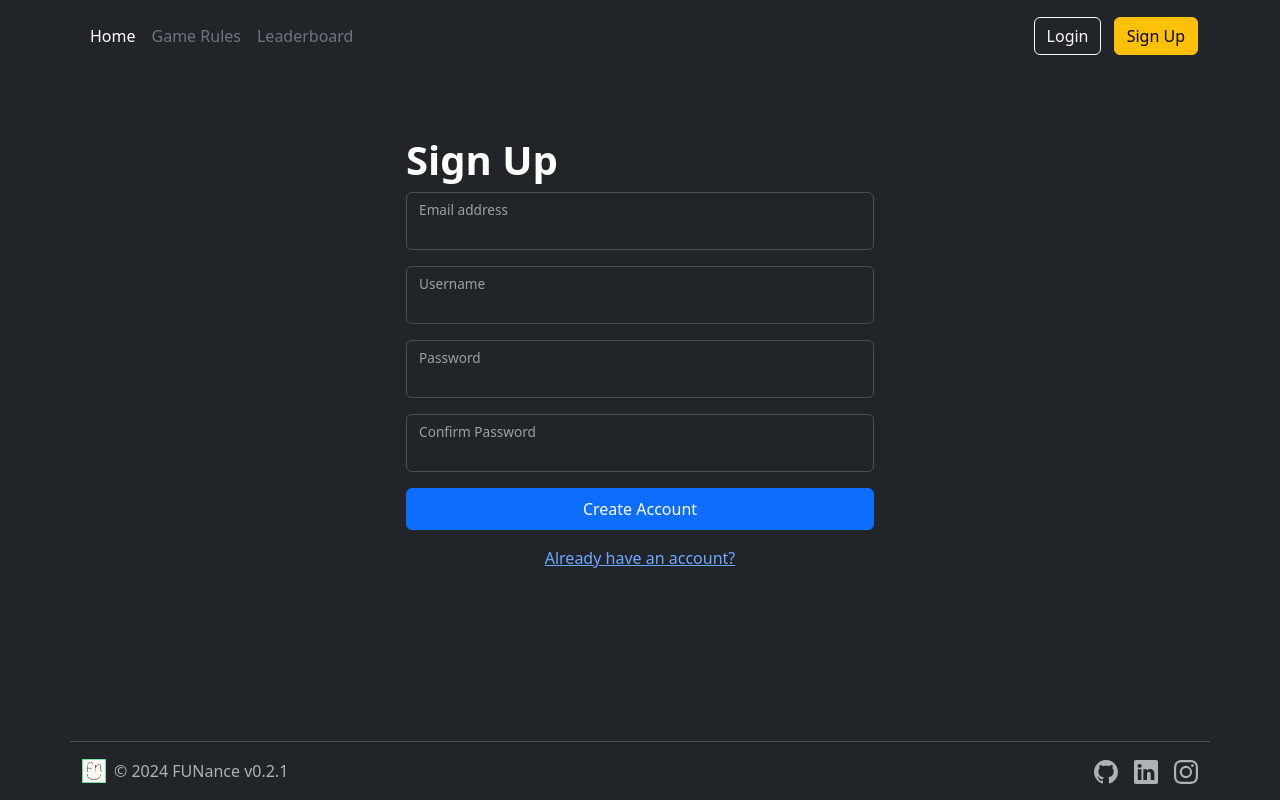
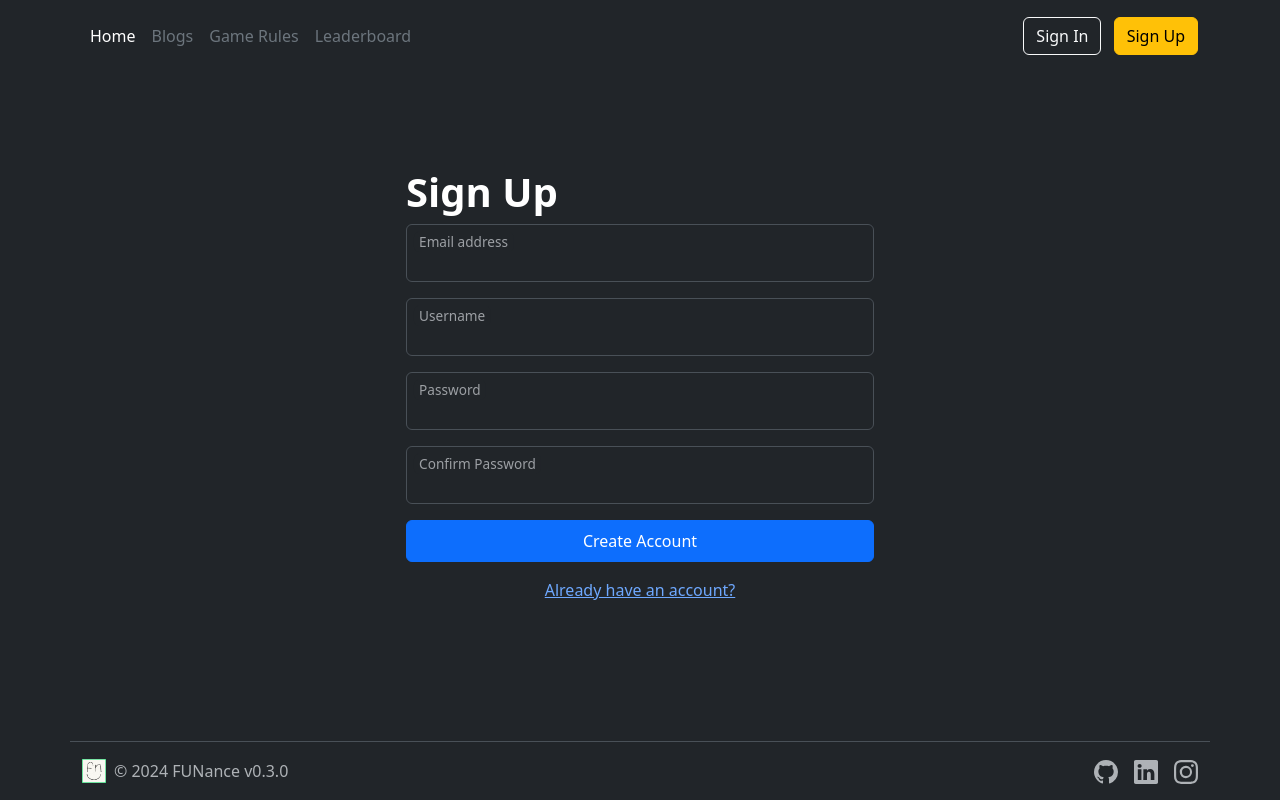
Before and after one commit to yangsu01/Funance_app, a Flask app: page /sign_up in a window 1280 px wide. Run offline with Flask 3, Linux system fonts and the light colour scheme; some libraries are stand-ins or nearby versions.

Commit message:
update version to v0.3.0

```diff
--- a/src/webapp/templates/base.html
+++ b/src/webapp/templates/base.html
@@ -22,6 +22,7 @@
 
           <ul class="nav col-12 col-lg-auto me-lg-auto mb-2 justify-content-center mb-md-0">
             <li><a href="/" class="nav-link px-2 text-white" id="home">Home</a></li>
+            <li><a href="/blogs" class="nav-link px-2 text-secondary" id="blogs">Blogs</a></li>
             <li><a href="/rules" class="nav-link px-2 text-secondary" id="rules">Game Rules</a></li>
             <li><a href="/leaderboard" class="nav-link px-2 text-secondary" id="leaderboard">Leaderboard</a></li>
             {% if user.is_authenticated %}
@@ -31,10 +32,10 @@
 
           <div class="text-end">
             {% if user.is_authenticated %}
-              <a class="btn btn-warning" id="logout" href="/logout">Logout</a>
+              <a class="btn btn-warning" id="signOut" href="/sign_out">Sign Out</a>
             {% else %}
-              <a class="btn btn-outline-light me-2" id="login" href="/login">Login</a>
-              <a class="btn btn-warning" id="signUp" href="/sign-up">Sign Up</a>
+              <a class="btn btn-outline-light me-2" id="signIn" href="/sign_in">Sign In</a>
+              <a class="btn btn-warning" id="signUp" href="/sign_up">Sign Up</a>
             {% endif %}
           </div>
         </div>
@@ -62,9 +63,11 @@
       {% endwith %}
     </div>
 
+    <div id="data-container" {% block data %} {% endblock %}></div>
+
     <!-- page content -->
-    <main class="container flex-shrink-0 content">
-      {% block content %} {% endblock %}
+    <main class="container flex-shrink-0 content content-container my-3 w-100">
+      {% block content %}{% endblock %}
     </main>
 
     <!-- footer -->
@@ -74,7 +77,7 @@
           <img src="../static/icons/funance_logo.jpg" alt="FUNance logo" width="24" height="24">
         </a>
         <!-- app version -->
-          <span class="mb-3 mb-md-0 text-body-secondary">&copy; 2024 FUNance v0.2.1</span>
+        <span class="mb-3 mb-md-0 text-body-secondary">&copy; 2024 FUNance v0.3.0</span>
       </div>
 
       <ul class="nav col-md-4 justify-content-end list-unstyled d-flex">
```
Lines whose indentation alone changed are shown as unchanged.
